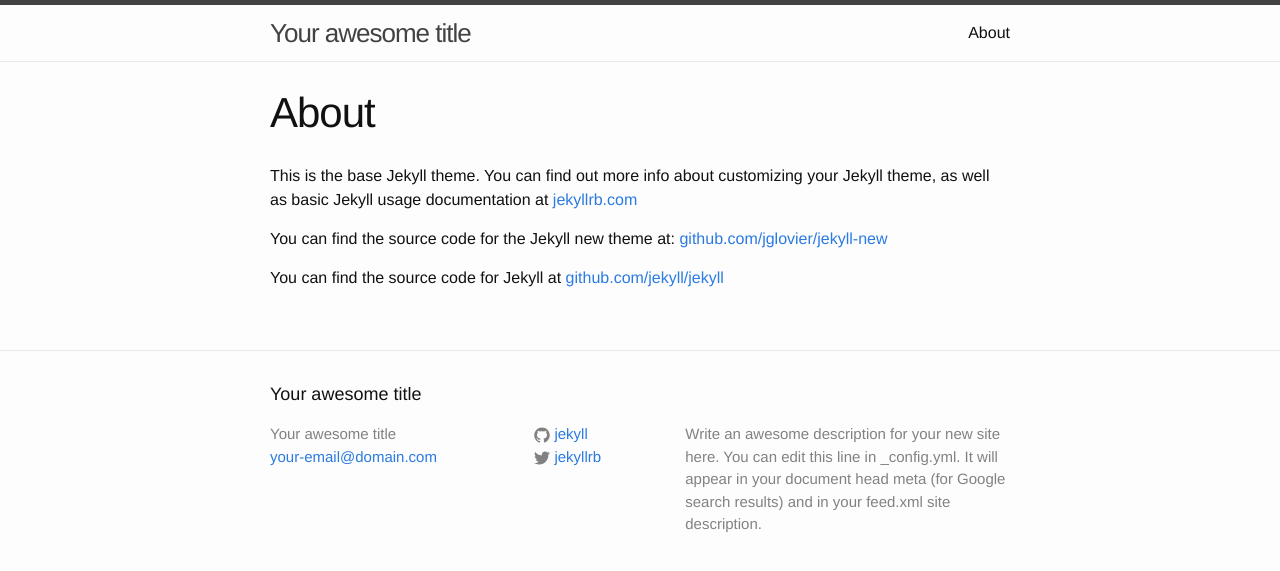
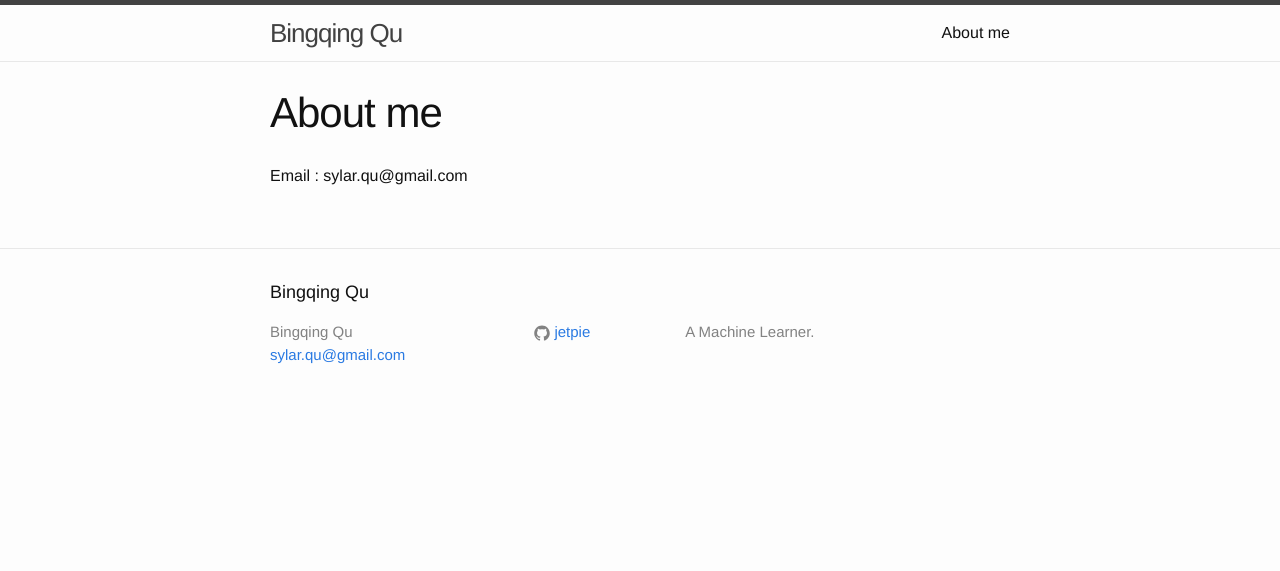
Before and after one commit to Jetpie/Jetpie.github.io, a Jekyll site: the page built from about.md, in a window 1280 px wide. Shown: the top 571 px of the page. Built offline with Jekyll 4.4.1, drawn with Linux system fonts in a browser that asks for light colours.

Commit message:
update config file

```diff
--- a/_config.yml
+++ b/_config.yml
@@ -1,14 +1,55 @@
+# Github Default
+# highlighter: pygments
+# github: [Repository metadata]
+
+# Github Configuration Overrides
+# safe: true
+# lsi: false
+# source: your top-level directory
+
+##################################################
+#                             GLOBAL CONFIGURATION
+##################################################
+## Time Zone
+# Set the time zone for site generation. This sets the TZ environment variable,
+# which Ruby uses to handle time and date creation and manipulation.
+# Any entry from the IANA Time Zone Database is valid, e.g. America/New_York.
+# A list of all available values can be found here. The default is the
+# local time zone, as set by your operating system.
+timezone: Asia/Shanghai
+
+## Encoding
+encoding: utf-8
+
+## Exclude
+exclude:
+    - Gemfile
+    - Gemfile.lock
+    - LICENSE
+    - README.md
+##################################################
+#                            SERVE COMMAND OPTIONS
+##################################################
+## Base URL
+baseurl: "" # the subpath of your site, e.g. /blog/
+
+
 # Site settings
-title: Your awesome title
-email: your-email@domain.com
+
+title: Bingqing Qu
+
+email: sylar.qu@gmail.com
+
 description: > # this means to ignore newlines until "baseurl:"
-  Write an awesome description for your new site here. You can edit this
-  line in _config.yml. It will appear in your document head meta (for
-  Google search results) and in your feed.xml site description.
-baseurl: "" # the subpath of your site, e.g. /blog/
-url: "http://yourdomain.com" # the base hostname & protocol for your site
-twitter_username: jekyllrb
-github_username:  jekyll
+    A Machine Learner.
+
+
+
+
+url: "http://jetpie.github.io" # the base hostname & protocol for your site
+
+twitter_username:
+github_username:  jetpie
 
 # Build settings
 markdown: kramdown
--- a/about.md
+++ b/about.md
@@ -1,11 +1,7 @@
 ---
 layout: page
-title: About
+title: About me
 permalink: /about/
 ---
 
-This is the base Jekyll theme. You can find out more info about customizing your Jekyll theme, as well as basic Jekyll usage documentation at [jekyllrb.com](http://jekyllrb.com/)
-
-You can find the source code for the Jekyll new theme at: [github.com/jglovier/jekyll-new](https://github.com/jglovier/jekyll-new)
-
-You can find the source code for Jekyll at [github.com/jekyll/jekyll](https://github.com/jekyll/jekyll)
+Email : sylar.qu@gmail.com
```
